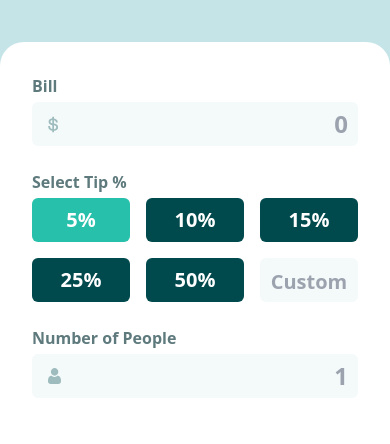
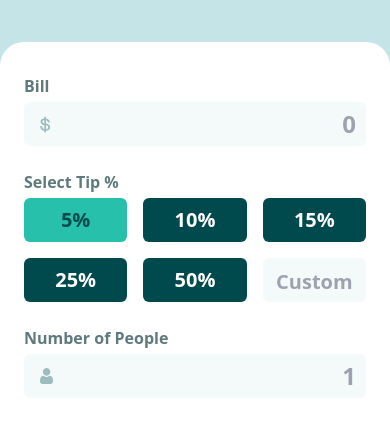
Before and after one commit to ObiFaith/tip-calculator-app-main, a website: page index.html in a window 390 px wide. Both pictures are taken after a click on the element "5%". Shown: the part 124-568 px from the top of the page. Drawn offline with Linux system fonts and the light colour scheme.

Commit message:
feat: handle bill change

```diff
--- a/index.html
+++ b/index.html
@@ -25,7 +25,7 @@
 				<img class="mx-auto" src="./images/logo.svg" alt="logo" />
 			</header>
 			<main
-				class="bg-white grid items-center p-8 gap-12 sm:grid-cols-2 rounded-3xl max-sm:rounded-b-none"
+				class="bg-white grid items-center p-8 max-sm:px-6 gap-12 sm:grid-cols-2 rounded-3xl max-sm:rounded-b-none"
 			>
 				<div
 					class="flex gap-6 *:font-semibold text-dark-grayish-cyan flex-col justify-between"
--- a/index.js
+++ b/index.js
@@ -17,13 +17,21 @@ const calcTipAndTotalAmt = (value, percent) => {
 		Number(tipAmt.innerText) + Number(inputs[0].value) / numberOfPersons;
 	totalAmt.innerText = Number(totalAmt.innerText).toFixed(2);
 	tips.forEach(tip => {
-		if (tip.innerText == percent)
+		if (tip.innerText == percent) {
 			tip.style.backgroundColor = 'hsl(172, 67%, 45%)';
-		else tip.style.backgroundColor = 'hsl(183, 100%, 15%)';
+			tip.style.color = 'hsl(183, 100%, 15%)';
+		} else {
+			tip.style.backgroundColor = 'hsl(183, 100%, 15%)';
+			tip.style.color = '#FFF';
+		}
 	});
 	prev_value = value;
 	prev_percent = percent;
 };
+
+inputs[0].addEventListener('input', () =>
+	calcTipAndTotalAmt(inputs[0].value, prev_percent)
+);
 
 inputs[1].addEventListener('input', () =>
 	calcTipAndTotalAmt(inputs[0].value, inputs[1].value)
```
Also changed, not shown: css/style.css.
